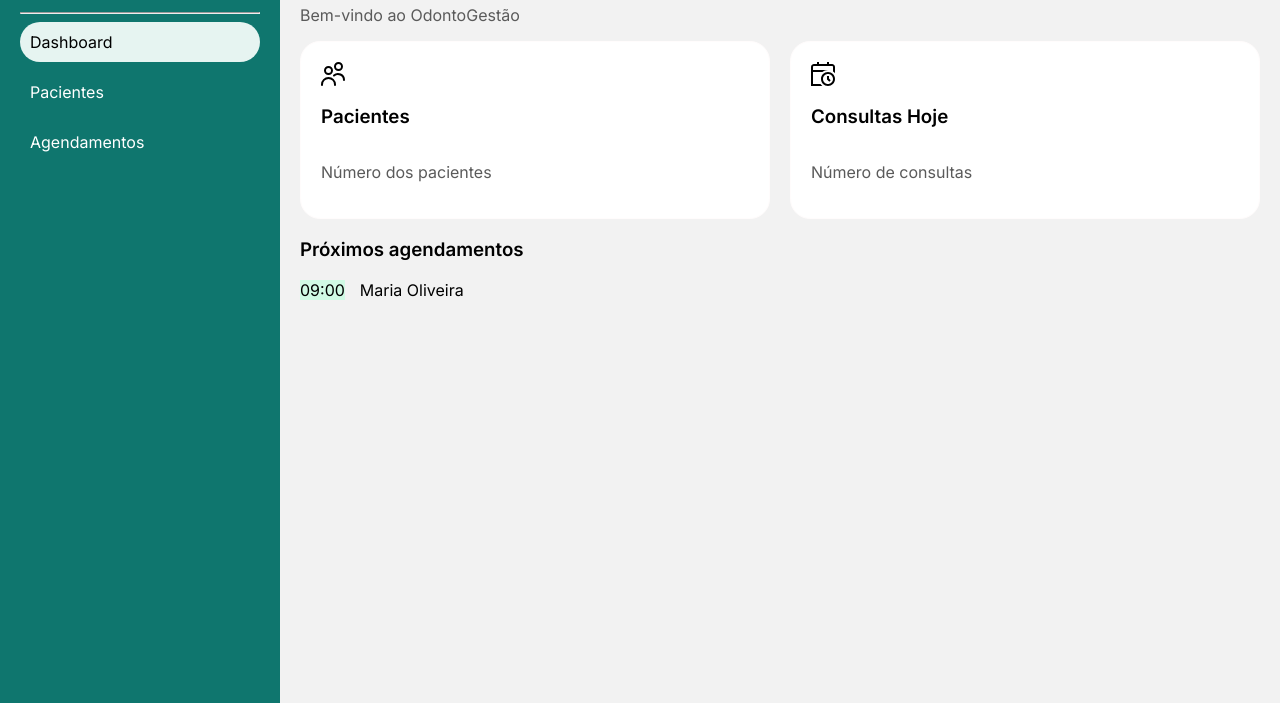
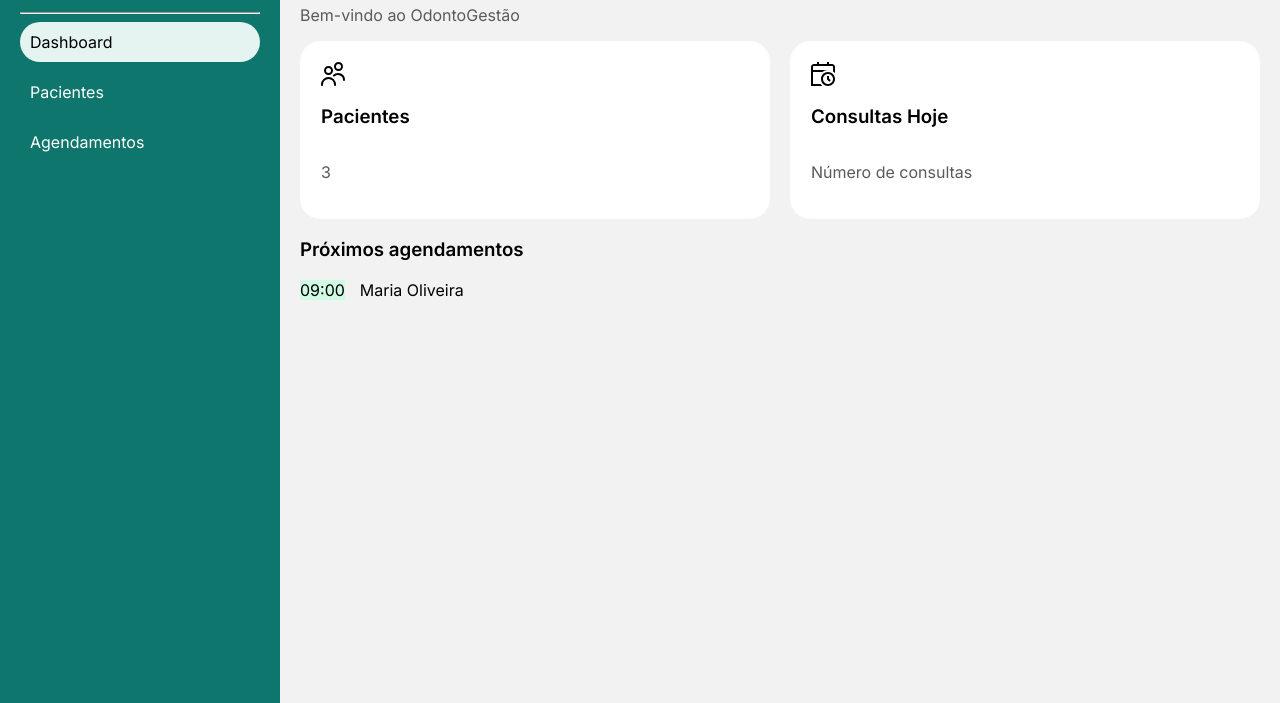
Before and after one commit to JordanBicalho/odontogestao, a plain HTML site: page index.html in a window 1280 px wide. Shown: the part 97-800 px from the top of the page. Drawn offline with Linux system fonts and the light colour scheme.

Commit message:
Primeiro JS: total de pacientes no dashboard

```diff
--- a/index.html
+++ b/index.html
@@ -54,5 +54,6 @@
         </section>
 
     </main>
+    <script src="script.js"></script>
 </body>
 </html>
--- a/script.js
+++ b/script.js
@@ -0,0 +1,6 @@
+const pacientes = ["Maria Oliveira", "João da Silva", "Carlos Santos"];
+
+console.log(pacientes.length);
+
+const totalPacientes = document.getElementById("total-pacientes");
+totalPacientes.textContent = pacientes.length;
```
